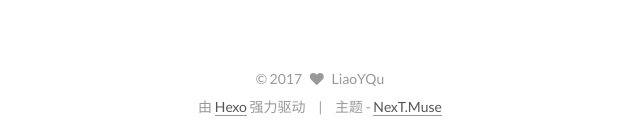
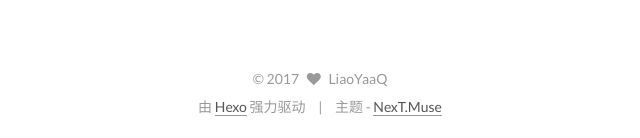
Before and after one commit to LiaoYqqq/Web.github.io, a plain HTML site: page index.html in a window 1280 px wide. Shown: the part 1297-1435 px from the top of the page, 320-960 px from the left. Drawn offline with Linux system fonts and the light colour scheme.

Commit message:
Site updated: 2017-07-01 00:55:12

```diff
--- a/index.html
+++ b/index.html
@@ -256,7 +256,7 @@
     <link itemprop="mainEntityOfPage" href="http://yoursite.com/2017/07/01/hello-world/">
 
     <span hidden itemprop="author" itemscope itemtype="http://schema.org/Person">
-      <meta itemprop="name" content="LiaoYQu">
+      <meta itemprop="name" content="LiaoYaaQ">
       <meta itemprop="description" content="">
       <meta itemprop="image" content="/images/avatar.gif">
     </span>
@@ -398,8 +398,8 @@
         <div class="site-author motion-element" itemprop="author" itemscope itemtype="http://schema.org/Person">
           <img class="site-author-image" itemprop="image"
                src="/images/avatar.gif"
-               alt="LiaoYQu" />
-          <p class="site-author-name" itemprop="name">LiaoYQu</p>
+               alt="LiaoYaaQ" />
+          <p class="site-author-name" itemprop="name">LiaoYaaQ</p>
 
               <p class="site-description motion-element" itemprop="description"></p>
 
@@ -459,7 +459,7 @@
   <span class="with-love">
     <i class="fa fa-heart"></i>
   </span>
-  <span class="author" itemprop="copyrightHolder">LiaoYQu</span>
+  <span class="author" itemprop="copyrightHolder">LiaoYaaQ</span>
 </div>
 
 
```
Also changed, not shown: 2017/07/01/hello-world/index.html (+4 -4 lines), archives/2017/07/index.html (+3 -3 lines), archives/2017/index.html (+3 -3 lines), archives/index.html (+3 -3 lines).
